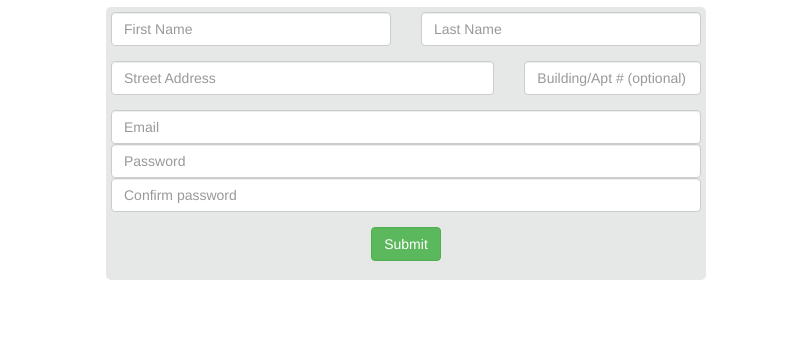
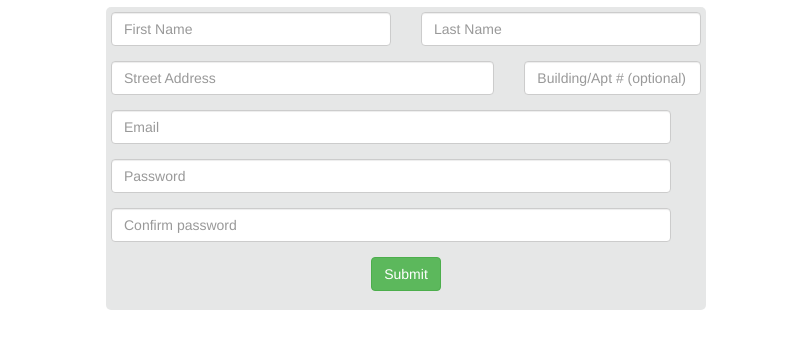
Before and after one commit to andrewomacdonald/templates, a plain HTML site: page bootstrapForm.html in a window 1280 px wide. Shown: the part 63-412 px from the top of the page, without its empty margins (234-1042 px from the left). Drawn offline with nearby package versions, Linux system fonts and the light colour scheme.

Commit message:
working on bootstrap form, edited factoryTemplate

```diff
--- a/Angular/factoryTemplate.js
+++ b/Angular/factoryTemplate.js
@@ -22,5 +22,5 @@
 
 })();
 
-//Generally used to abstract functionality that you'll be using across multiple controllers. if you want to call
+//Generally used to abstract functionality that you'll be using across multiple controllers (API calls, for example). if you want to call
 //a function from this factory, you would inject it into a controller and then invoke is as NAME_OF_FACTORY.nameOfFactoryFunction()
--- a/CSS/simpleBootstrapForms.css
+++ b/CSS/simpleBootstrapForms.css
@@ -18,7 +18,7 @@ body {
 }
 
 .formBody input {
-    /*margin: 5px 0 5px 0;*/
+    /*margin: 10px 0 10px 0;*/
     /*display: inline-block;*/
 }
 /*input {*/
--- a/bootstrapForm.html
+++ b/bootstrapForm.html
@@ -29,12 +29,14 @@
                         <input type="text" placeholder="Building/Apt # (optional)" class="form-control"></input>
                     </div>
                 </div>
-            <div class="form-group">
-                <div class="col-md-12">
+                <div class="form-group col-md-12">
                     <input type="email" placeholder="Email" class="form-control"></input>
+                </div>
+                <div class="form-group col-md-12">
                     <input type="password" placeholder="Password" class="form-control"></input>
+                </div>
+                <div class="form-group col-md-12">
                     <input type="password" placeholder="Confirm password" class="form-control"></input>
-                </div>
                 </div>
                 <button type="submit" class="btn btn-success">Submit</button>
             </form>
```
Lines whose indentation alone changed are shown as unchanged.
